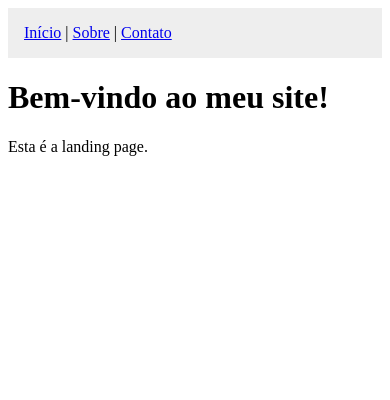
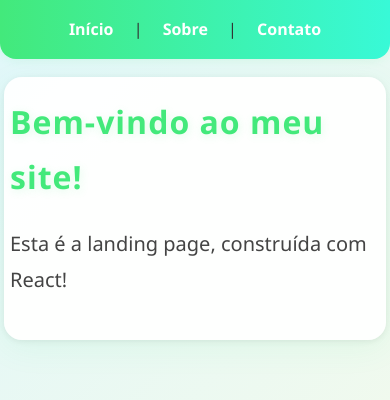
Before and after one commit to Jmigliatti/myProfile, a React (Create React App) app: page / in a window 390 px wide. Shown: the top 400 px of the page. Built offline with nearby package versions, Linux system fonts and the light colour scheme.

Commit message:
adicionando multiplas paginas

```diff
--- a/src/App.js
+++ b/src/App.js
@@ -1,5 +1,5 @@
 import { BrowserRouter as Router, Routes, Route, Link } from 'react-router-dom';
-import Home from './pages/Home';
+import Home from './pages/home';
 import Sobre from './pages/Sobre';
 import Contato from './pages/Contato';
 
--- /dev/null
+++ b/src/assets/styles.css
@@ -0,0 +1,106 @@
+/* Reset básico */
+* {
+  margin: 0;
+  padding: 0;
+  box-sizing: border-box;
+}
+
+/* Corpo da página */
+body {
+  font-family: 'Segoe UI', Arial, sans-serif;
+  background: linear-gradient(135deg, #e0f7fa 0%, #f9fbe7 100%);
+  color: #333;
+  line-height: 1.7;
+  min-height: 100vh;
+}
+
+/* Estilo para navegação */
+nav {
+  background: linear-gradient(90deg, #43e97b 0%, #38f9d7 100%);
+  padding: 1.2rem 0;
+  text-align: center;
+  box-shadow: 0 2px 8px rgba(67, 233, 123, 0.1);
+  border-bottom-left-radius: 16px;
+  border-bottom-right-radius: 16px;
+}
+
+nav a {
+  color: white;
+  margin: 0 18px;
+  text-decoration: none;
+  font-weight: bold;
+  font-size: 1.1rem;
+  padding: 8px 18px;
+  border-radius: 6px;
+  transition: background 0.3s, color 0.3s, box-shadow 0.3s;
+}
+
+nav a:hover {
+  background: rgba(255,255,255,0.18);
+  color: #222;
+  box-shadow: 0 2px 8px rgba(67, 233, 123, 0.15);
+  text-decoration: none;
+}
+
+/* Container principal das páginas */
+.container {
+  max-width: 1100px;
+  margin: 32px auto;
+  padding: 32px 24px;
+  background: rgba(255,255,255,0.95);
+  border-radius: 18px;
+  box-shadow: 0 8px 32px rgba(67, 233, 123, 0.08), 0 1.5px 6px rgba(0,0,0,0.07);
+}
+
+/* Títulos das páginas */
+h1 {
+  color: #43e97b;
+  font-size: 2.8rem;
+  margin-bottom: 22px;
+  text-shadow: 1px 2px 8px rgba(67, 233, 123, 0.15);
+  letter-spacing: 1px;
+}
+
+/* Estilos para os parágrafos */
+p {
+  font-size: 1.25rem;
+  color: #444;
+  margin-bottom: 1.2em;
+  line-height: 1.8;
+}
+
+/* Botões genéricos */
+button, .btn {
+  background: linear-gradient(90deg, #43e97b 0%, #38f9d7 100%);
+  color: white;
+  border: none;
+  padding: 12px 28px;
+  border-radius: 8px;
+  font-size: 1rem;
+  font-weight: 600;
+  cursor: pointer;
+  box-shadow: 0 2px 8px rgba(67, 233, 123, 0.12);
+  transition: background 0.3s, box-shadow 0.3s;
+  margin-top: 12px;
+}
+
+button:hover, .btn:hover {
+  background: linear-gradient(90deg, #38f9d7 0%, #43e97b 100%);
+  box-shadow: 0 4px 16px rgba(67, 233, 123, 0.18);
+}
+
+/* Responsividade básica */
+@media (max-width: 700px) {
+  .container {
+    padding: 18px 6px;
+    margin: 18px 4px;
+  }
+  h1 {
+    font-size: 2rem;
+  }
+  nav a {
+    margin: 0 6px;
+    font-size: 1rem;
+    padding: 6px 10px;
+  }
+}
--- a/src/index.js
+++ b/src/index.js
@@ -1,6 +1,7 @@
 import React from 'react';
 import ReactDOM from 'react-dom/client';
 import App from './App';
+import './assets/styles.css';
 
 const root = ReactDOM.createRoot(document.getElementById('root'));
 root.render(
--- a/src/pages/Contato.js
+++ b/src/pages/Contato.js
@@ -1,6 +1,6 @@
 function Contato() {
   return (
-    <div>
+    <div className="container">
       <h1>Contato</h1>
       <p>Coloque aqui seus dados de contato ou um formulário.</p>
     </div>
--- a/src/pages/Home.js
+++ b/src/pages/Home.js
@@ -1,8 +1,8 @@
 function Home() {
   return (
-    <div>
+    <div className="container">
       <h1>Bem-vindo ao meu site!</h1>
-      <p>Esta é a landing page.</p>
+      <p>Esta é a landing page, construída com React!</p>
     </div>
   );
 }
--- a/src/pages/Sobre.js
+++ b/src/pages/Sobre.js
@@ -1,8 +1,8 @@
 function Sobre() {
   return (
-    <div>
+    <div className="container">
       <h1>Sobre mim</h1>
-      <p>Informações sobre você ou sua empresa.</p>
+      <p>Informações sobre mim ou minha empresa.</p>
     </div>
   );
 }
```
